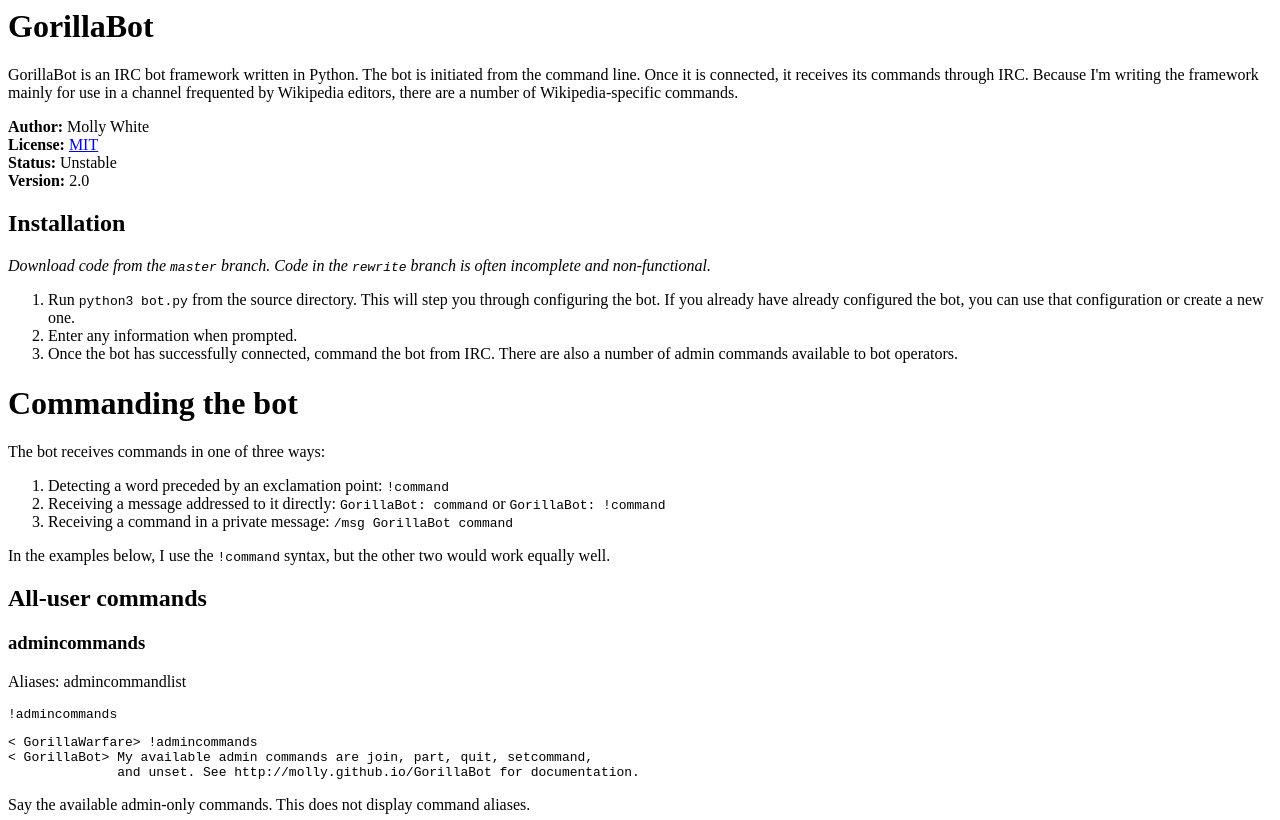
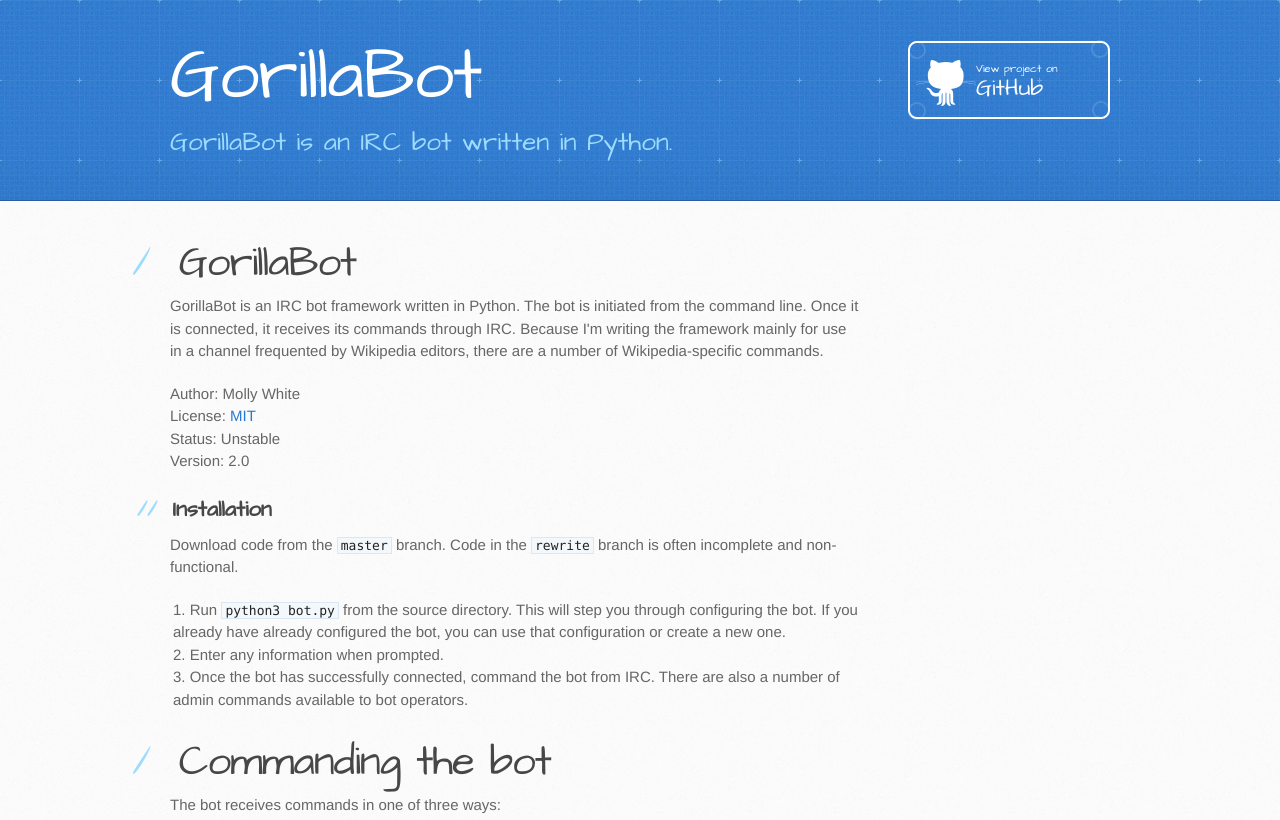
Before and after one commit to molly/GorillaBot, a plain HTML site: page index.html in a window 1280 px wide. Shown: the top 820 px of the page. Drawn offline with Linux system fonts and the light colour scheme.

Commit message:
Add autogenerated HTML

```diff
--- a/index.html
+++ b/index.html
@@ -1,4 +1,34 @@
-<h1>
+<!DOCTYPE html>
+<html>
+  <head>
+    <meta charset='utf-8'>
+    <meta http-equiv="X-UA-Compatible" content="chrome=1">
+    <meta name="viewport" content="width=device-width, initial-scale=1, maximum-scale=1">
+    <link href='https://fonts.googleapis.com/css?family=Architects+Daughter' rel='stylesheet' type='text/css'>
+    <link rel="stylesheet" type="text/css" href="stylesheets/stylesheet.css" media="screen">
+    <link rel="stylesheet" type="text/css" href="stylesheets/pygment_trac.css" media="screen">
+    <link rel="stylesheet" type="text/css" href="stylesheets/print.css" media="print">
+
+    <!--[if lt IE 9]>
+    <script src="//html5shiv.googlecode.com/svn/trunk/html5.js"></script>
+    <![endif]-->
+
+    <title>GorillaBot by molly</title>
+  </head>
+
+  <body>
+    <header>
+      <div class="inner">
+        <h1>GorillaBot</h1>
+        <h2>GorillaBot is an IRC bot written in Python.</h2>
+        <a href="https://github.com/molly/GorillaBot" class="button"><small>View project on</small>GitHub</a>
+      </div>
+    </header>
+
+    <div id="content-wrapper">
+      <div class="inner clearfix">
+        <section id="main-content">
+            <h1>
 <a name="user-content-gorillabot" class="anchor" href="#gorillabot" aria-hidden="true"><span class="octicon octicon-link"></span></a>GorillaBot</h1>
 
 <p>GorillaBot is an IRC bot framework written in Python. The bot is initiated from the command line. Once it is connected, it receives its commands through IRC. Because I'm writing the framework mainly for use in a channel frequented by Wikipedia editors, there are a number of Wikipedia-specific commands.</p>
@@ -218,3 +248,8 @@ to, or has been joined to in the past.</p>
 
 <p>Removes the setting for a channel. This will revert to the default value. Settings can only
 be edited for channels the bot is joined to, or has been joined to in the past.</p>
+        </section>
+      </div>
+    </div>
+  </body>
+</html>
```
